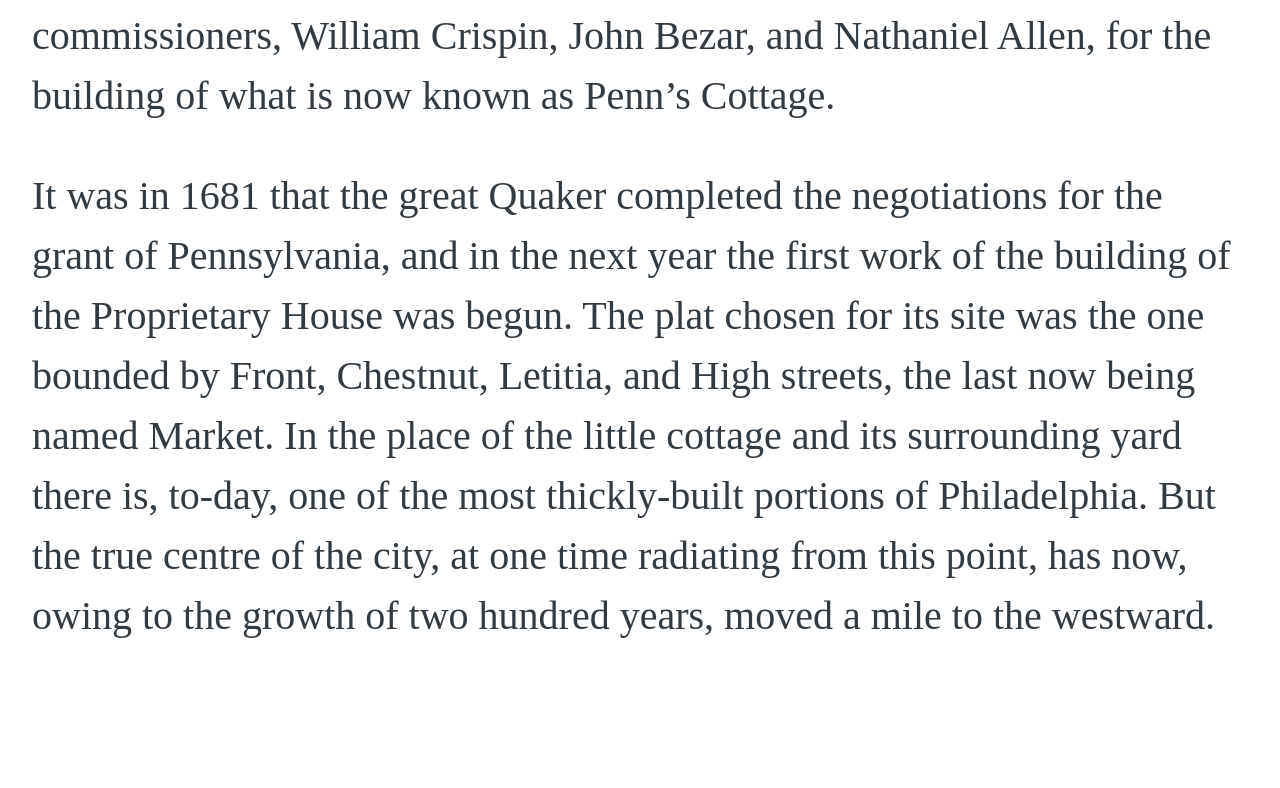
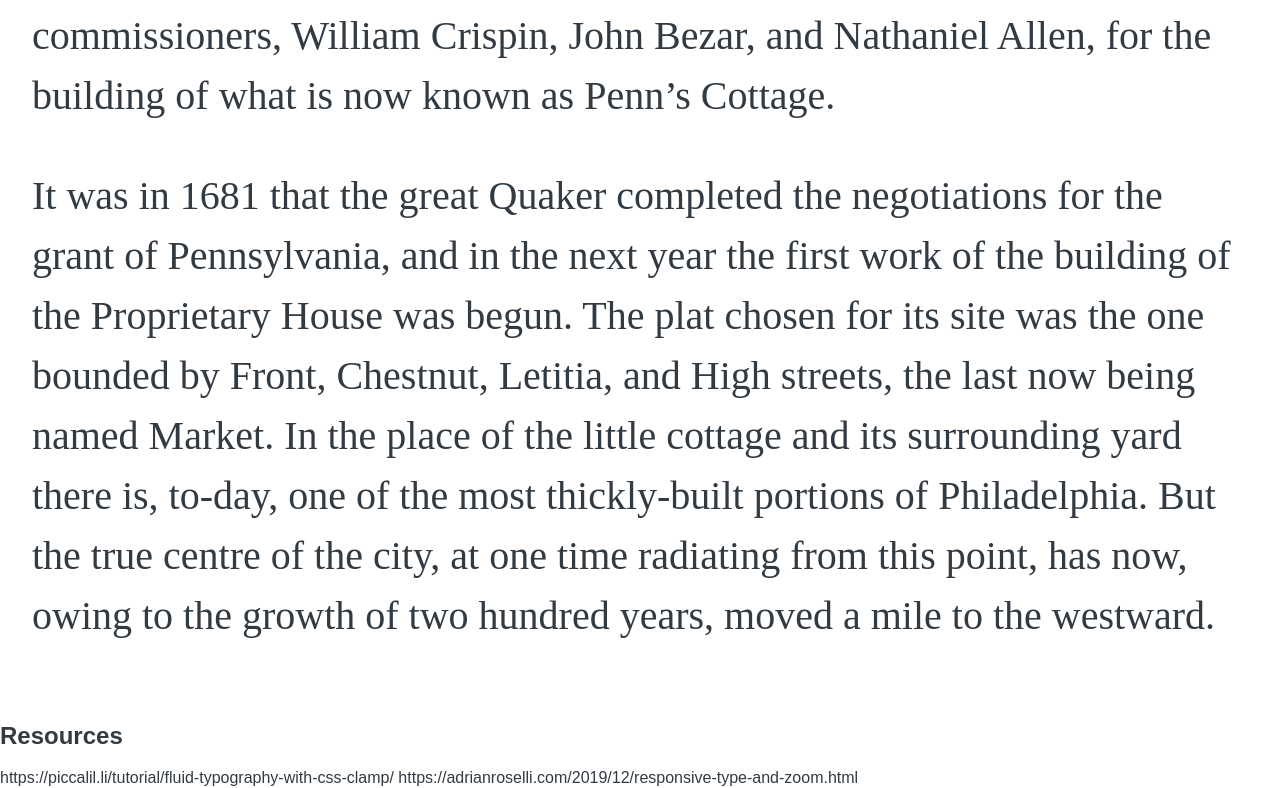
Before and after one commit to bdnorris/fluid-type-tester, a Vue app: page / in a window 1280 px wide. Shown: the part 999-1787 px from the top of the page. Before the commit the page ends 1701 px from the top, so only its background shows below. Built offline with nearby package versions, Linux system fonts and the light colour scheme.

Commit message:
start resource section

```diff
--- a/src/App.vue
+++ b/src/App.vue
@@ -6,6 +6,13 @@ import TypePreview from './components/TypePreview.vue'
 
 <template>
   <TypePreview />
+
+  <section>
+    <h2>Resources</h2>
+    https://piccalil.li/tutorial/fluid-typography-with-css-clamp/
+    https://adrianroselli.com/2019/12/responsive-type-and-zoom.html
+
+  </section>
 </template>
 
 <style>
```
